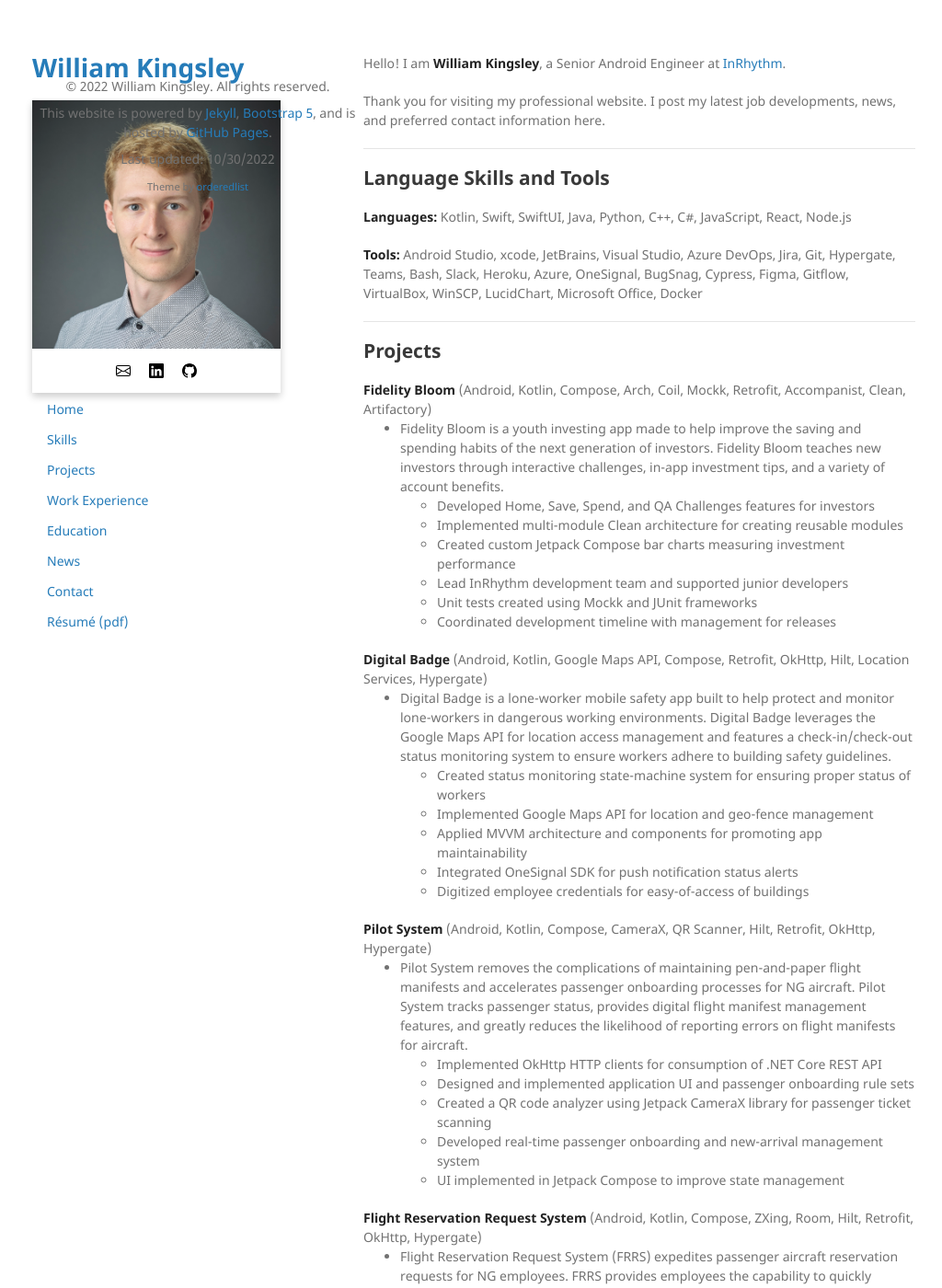
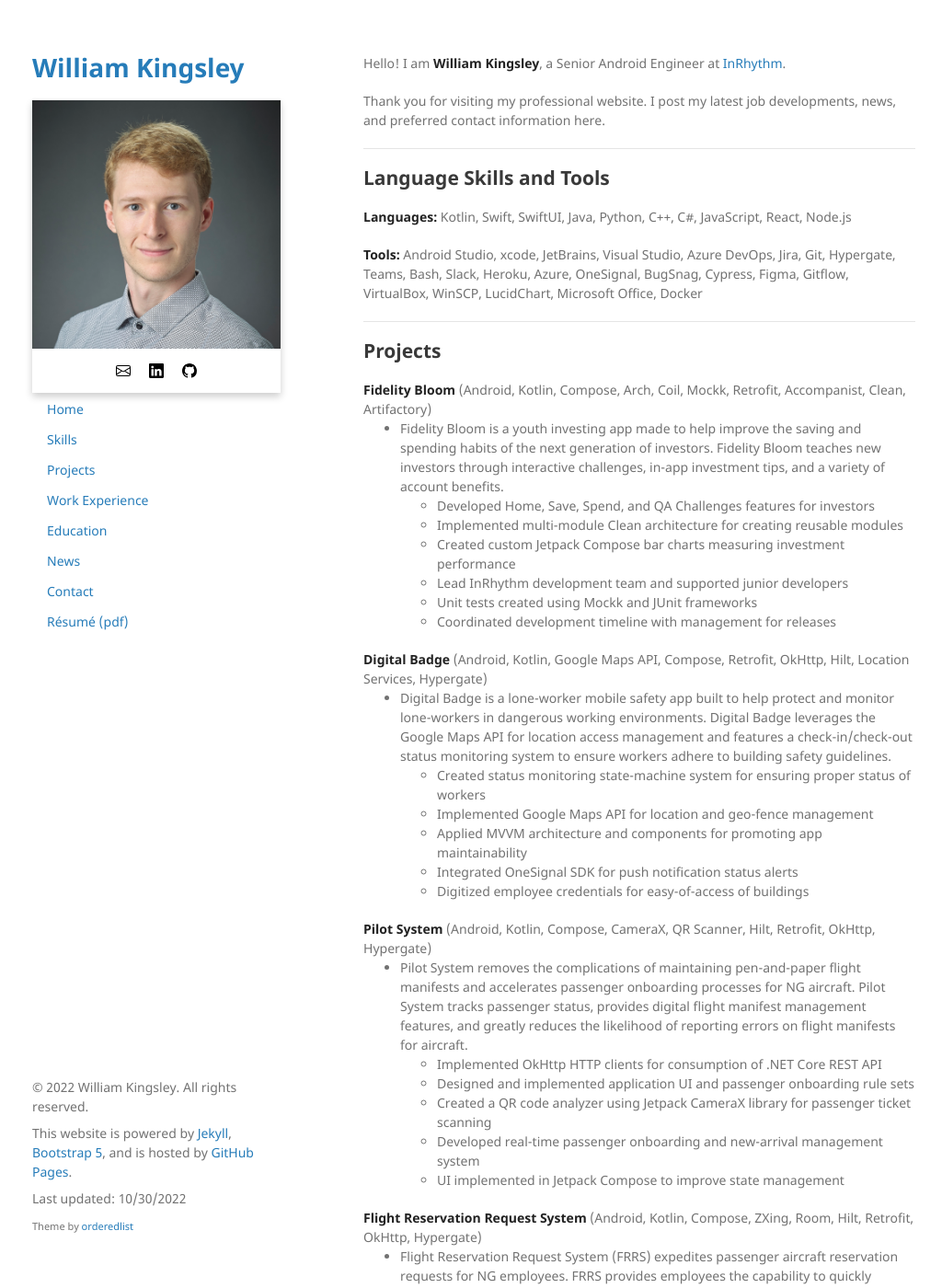
Before and after one commit to data-programmer/data-programmer.github.io, a Jekyll site: the page built from index.md, in a window 1280 px wide and 1400 px high. Shown: the whole window at 92% size, without its empty margins (125-1149 px from the left). Built offline with Jekyll 4.4.1, drawn with Linux system fonts in a browser that asks for light colours.

Commit message:
Updating footer position

```diff
--- a/_layouts/default.html
+++ b/_layouts/default.html
@@ -22,7 +22,6 @@
       {% include footer.html %}
 
     </div>
-
     <script src="/assets/js/scale.fix.js"></script>
   </body>
 </html>
--- a/_sass/jekyll-theme-minimal.scss
+++ b/_sass/jekyll-theme-minimal.scss
@@ -275,11 +275,10 @@ hr {
 }
 
 footer {
-  position: relative;
-  width: 100%;
-  bottom: 0;
-  text-align: center;
-  padding: 25px 0;
+  width:270px;
+  float:left;
+  position:fixed;
+  bottom:50px;
   -webkit-font-smoothing:subpixel-antialiased;
 }
 
```
